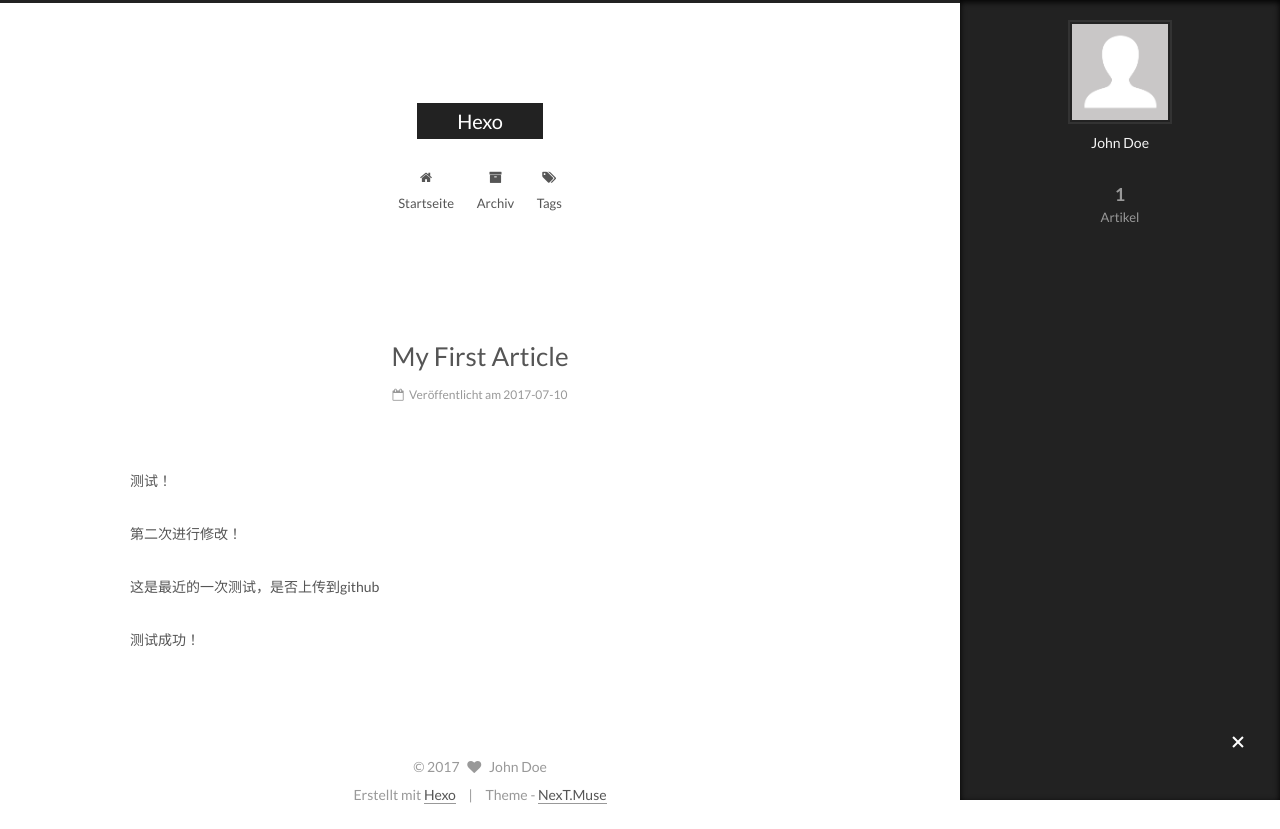
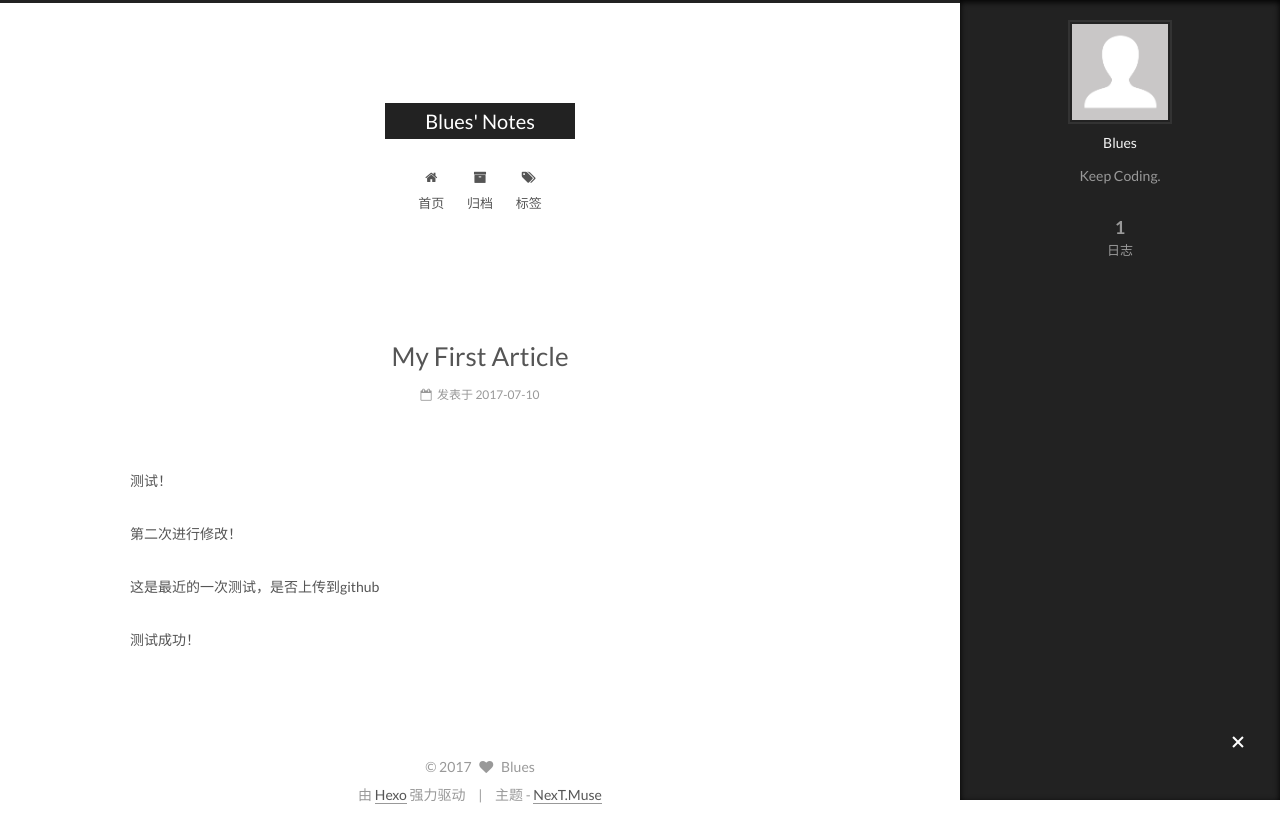
Before and after one commit to Glorylan/Glorylan.github.io, a plain HTML site: page index.html in a window 1280 px wide. Both pictures are taken after a click on the element 1238 px from the left and 743 px from the top of the page. Drawn offline with Linux system fonts and the light colour scheme.

Commit message:
“update”

```diff
--- a/2017/07/10/My-First-Article/index.html
+++ b/2017/07/10/My-First-Article/index.html
@@ -5,7 +5,7 @@
 
 
 
-<html class="theme-next muse use-motion" lang="">
+<html class="theme-next muse use-motion" lang="zh-Hans">
 <head>
   <meta charset="UTF-8"/>
 <meta http-equiv="X-UA-Compatible" content="IE=edge" />
@@ -96,8 +96,8 @@
 <meta name="description" content="测试！ 第二次进行修改！ 这是最近的一次测试，是否上传到github 测试成功！">
 <meta property="og:type" content="article">
 <meta property="og:title" content="My First Article">
-<meta property="og:url" content="http://yoursite.com/2017/07/10/My-First-Article/index.html">
-<meta property="og:site_name" content="Hexo">
+<meta property="og:url" content="https://github.com/Glorylan/2017/07/10/My-First-Article/index.html">
+<meta property="og:site_name" content="Blues&#39; Notes">
 <meta property="og:description" content="测试！ 第二次进行修改！ 这是最近的一次测试，是否上传到github 测试成功！">
 <meta property="og:updated_time" content="2017-07-10T06:48:30.030Z">
 <meta name="twitter:card" content="summary">
@@ -116,7 +116,7 @@
     motion: true,
     duoshuo: {
       userId: '0',
-      author: 'Author'
+      author: '博主'
     },
     algolia: {
       applicationID: '',
@@ -130,13 +130,13 @@
 
 
 
-  <link rel="canonical" href="http://yoursite.com/2017/07/10/My-First-Article/"/>
+  <link rel="canonical" href="https://github.com/Glorylan/2017/07/10/My-First-Article/"/>
 
 
 
 
 
-  <title>My First Article | Hexo</title>
+  <title>My First Article | Blues' Notes</title>
 
 
 
@@ -154,7 +154,7 @@
 
 </head>
 
-<body itemscope itemtype="http://schema.org/WebPage" lang="">
+<body itemscope itemtype="http://schema.org/WebPage" lang="zh-Hans">
 
 
 
@@ -172,7 +172,7 @@
     <div class="custom-logo-site-title">
       <a href="/"  class="brand" rel="start">
         <span class="logo-line-before"><i></i></span>
-        <span class="site-title">Hexo</span>
+        <span class="site-title">Blues' Notes</span>
         <span class="logo-line-after"><i></i></span>
       </a>
     </div>
@@ -202,7 +202,7 @@
 
               <i class="menu-item-icon fa fa-fw fa-home"></i> <br />
 
-            Startseite
+            首页
           </a>
         </li>
 
@@ -212,7 +212,7 @@
 
               <i class="menu-item-icon fa fa-fw fa-archive"></i> <br />
 
-            Archiv
+            归档
           </a>
         </li>
 
@@ -222,7 +222,7 @@
 
               <i class="menu-item-icon fa fa-fw fa-tags"></i> <br />
 
-            Tags
+            标签
           </a>
         </li>
 
@@ -255,16 +255,16 @@
 
 
   <article class="post post-type-normal " itemscope itemtype="http://schema.org/Article">
-    <link itemprop="mainEntityOfPage" href="http://yoursite.com/2017/07/10/My-First-Article/">
+    <link itemprop="mainEntityOfPage" href="https://github.com/Glorylan/2017/07/10/My-First-Article/">
 
     <span hidden itemprop="author" itemscope itemtype="http://schema.org/Person">
-      <meta itemprop="name" content="John Doe">
+      <meta itemprop="name" content="Blues">
       <meta itemprop="description" content="">
       <meta itemprop="image" content="/images/avatar.gif">
     </span>
 
     <span hidden itemprop="publisher" itemscope itemtype="http://schema.org/Organization">
-      <meta itemprop="name" content="Hexo">
+      <meta itemprop="name" content="Blues' Notes">
     </span>
 
 
@@ -282,9 +282,9 @@
                 <i class="fa fa-calendar-o"></i>
               </span>
 
-                <span class="post-meta-item-text">Veröffentlicht am</span>
+                <span class="post-meta-item-text">发表于</span>
 
-              <time title="Post created" itemprop="dateCreated datePublished" datetime="2017-07-10T11:35:46+08:00">
+              <time title="创建于" itemprop="dateCreated datePublished" datetime="2017-07-10T11:35:46+08:00">
                 2017-07-10
               </time>
 
@@ -403,10 +403,10 @@
         <div class="site-author motion-element" itemprop="author" itemscope itemtype="http://schema.org/Person">
           <img class="site-author-image" itemprop="image"
                src="/images/avatar.gif"
-               alt="John Doe" />
-          <p class="site-author-name" itemprop="name">John Doe</p>
+               alt="Blues" />
+          <p class="site-author-name" itemprop="name">Blues</p>
 
-              <p class="site-description motion-element" itemprop="description"></p>
+              <p class="site-description motion-element" itemprop="description">Keep Coding.</p>
 
         </div>
         <nav class="site-state motion-element">
@@ -415,7 +415,7 @@
             <div class="site-state-item site-state-posts">
               <a href="/archives/">
                 <span class="site-state-item-count">1</span>
-                <span class="site-state-item-name">Artikel</span>
+                <span class="site-state-item-name">日志</span>
               </a>
             </div>
 
@@ -464,16 +464,16 @@
   <span class="with-love">
     <i class="fa fa-heart"></i>
   </span>
-  <span class="author" itemprop="copyrightHolder">John Doe</span>
+  <span class="author" itemprop="copyrightHolder">Blues</span>
 </div>
 
 
 <div class="powered-by">
-  Erstellt mit  <a class="theme-link" href="https://hexo.io">Hexo</a>
+  由 <a class="theme-link" href="https://hexo.io">Hexo</a> 强力驱动
 </div>
 
 <div class="theme-info">
-  Theme -
+  主题 -
   <a class="theme-link" href="https://github.com/iissnan/hexo-theme-next">
     NexT.Muse
   </a>
--- a/index.html
+++ b/index.html
@@ -5,7 +5,7 @@
 
 
 
-<html class="theme-next muse use-motion" lang="">
+<html class="theme-next muse use-motion" lang="zh-Hans">
 <head>
   <meta charset="UTF-8"/>
 <meta http-equiv="X-UA-Compatible" content="IE=edge" />
@@ -93,12 +93,15 @@
 
 
 
+<meta name="description" content="Keep Coding.">
 <meta property="og:type" content="website">
-<meta property="og:title" content="Hexo">
-<meta property="og:url" content="http://yoursite.com/index.html">
-<meta property="og:site_name" content="Hexo">
+<meta property="og:title" content="Blues&#39; Notes">
+<meta property="og:url" content="https://github.com/Glorylan/index.html">
+<meta property="og:site_name" content="Blues&#39; Notes">
+<meta property="og:description" content="Keep Coding.">
 <meta name="twitter:card" content="summary">
-<meta name="twitter:title" content="Hexo">
+<meta name="twitter:title" content="Blues&#39; Notes">
+<meta name="twitter:description" content="Keep Coding.">
 
 
 
@@ -112,7 +115,7 @@
     motion: true,
     duoshuo: {
       userId: '0',
-      author: 'Author'
+      author: '博主'
     },
     algolia: {
       applicationID: '',
@@ -126,13 +129,13 @@
 
 
 
-  <link rel="canonical" href="http://yoursite.com/"/>
+  <link rel="canonical" href="https://github.com/Glorylan/"/>
 
 
 
 
 
-  <title>Hexo</title>
+  <title>Blues' Notes</title>
 
 
 
@@ -150,7 +153,7 @@
 
 </head>
 
-<body itemscope itemtype="http://schema.org/WebPage" lang="">
+<body itemscope itemtype="http://schema.org/WebPage" lang="zh-Hans">
 
 
 
@@ -170,7 +173,7 @@
     <div class="custom-logo-site-title">
       <a href="/"  class="brand" rel="start">
         <span class="logo-line-before"><i></i></span>
-        <span class="site-title">Hexo</span>
+        <span class="site-title">Blues' Notes</span>
         <span class="logo-line-after"><i></i></span>
       </a>
     </div>
@@ -200,7 +203,7 @@
 
               <i class="menu-item-icon fa fa-fw fa-home"></i> <br />
 
-            Startseite
+            首页
           </a>
         </li>
 
@@ -210,7 +213,7 @@
 
               <i class="menu-item-icon fa fa-fw fa-archive"></i> <br />
 
-            Archiv
+            归档
           </a>
         </li>
 
@@ -220,7 +223,7 @@
 
               <i class="menu-item-icon fa fa-fw fa-tags"></i> <br />
 
-            Tags
+            标签
           </a>
         </li>
 
@@ -253,16 +256,16 @@
 
 
   <article class="post post-type-normal " itemscope itemtype="http://schema.org/Article">
-    <link itemprop="mainEntityOfPage" href="http://yoursite.com/2017/07/10/My-First-Article/">
+    <link itemprop="mainEntityOfPage" href="https://github.com/Glorylan/2017/07/10/My-First-Article/">
 
     <span hidden itemprop="author" itemscope itemtype="http://schema.org/Person">
-      <meta itemprop="name" content="John Doe">
+      <meta itemprop="name" content="Blues">
       <meta itemprop="description" content="">
       <meta itemprop="image" content="/images/avatar.gif">
     </span>
 
     <span hidden itemprop="publisher" itemscope itemtype="http://schema.org/Organization">
-      <meta itemprop="name" content="Hexo">
+      <meta itemprop="name" content="Blues' Notes">
     </span>
 
 
@@ -282,9 +285,9 @@
                 <i class="fa fa-calendar-o"></i>
               </span>
 
-                <span class="post-meta-item-text">Veröffentlicht am</span>
+                <span class="post-meta-item-text">发表于</span>
 
-              <time title="Post created" itemprop="dateCreated datePublished" datetime="2017-07-10T11:35:46+08:00">
+              <time title="创建于" itemprop="dateCreated datePublished" datetime="2017-07-10T11:35:46+08:00">
                 2017-07-10
               </time>
 
@@ -393,10 +396,10 @@
         <div class="site-author motion-element" itemprop="author" itemscope itemtype="http://schema.org/Person">
           <img class="site-author-image" itemprop="image"
                src="/images/avatar.gif"
-               alt="John Doe" />
-          <p class="site-author-name" itemprop="name">John Doe</p>
+               alt="Blues" />
+          <p class="site-author-name" itemprop="name">Blues</p>
 
-              <p class="site-description motion-element" itemprop="description"></p>
+              <p class="site-description motion-element" itemprop="description">Keep Coding.</p>
 
         </div>
         <nav class="site-state motion-element">
@@ -405,7 +408,7 @@
             <div class="site-state-item site-state-posts">
               <a href="/archives/">
                 <span class="site-state-item-count">1</span>
-                <span class="site-state-item-name">Artikel</span>
+                <span class="site-state-item-name">日志</span>
               </a>
             </div>
 
@@ -454,16 +457,16 @@
   <span class="with-love">
     <i class="fa fa-heart"></i>
   </span>
-  <span class="author" itemprop="copyrightHolder">John Doe</span>
+  <span class="author" itemprop="copyrightHolder">Blues</span>
 </div>
 
 
 <div class="powered-by">
-  Erstellt mit  <a class="theme-link" href="https://hexo.io">Hexo</a>
+  由 <a class="theme-link" href="https://hexo.io">Hexo</a> 强力驱动
 </div>
 
 <div class="theme-info">
-  Theme -
+  主题 -
   <a class="theme-link" href="https://github.com/iissnan/hexo-theme-next">
     NexT.Muse
   </a>
```
Also changed, not shown: My-name-is-Blues-This-is-my-first-article/index.html (+21 -18 lines), archives/2017/07/index.html (+24 -21 lines), archives/2017/index.html (+24 -21 lines), archives/index.html (+24 -21 lines).
